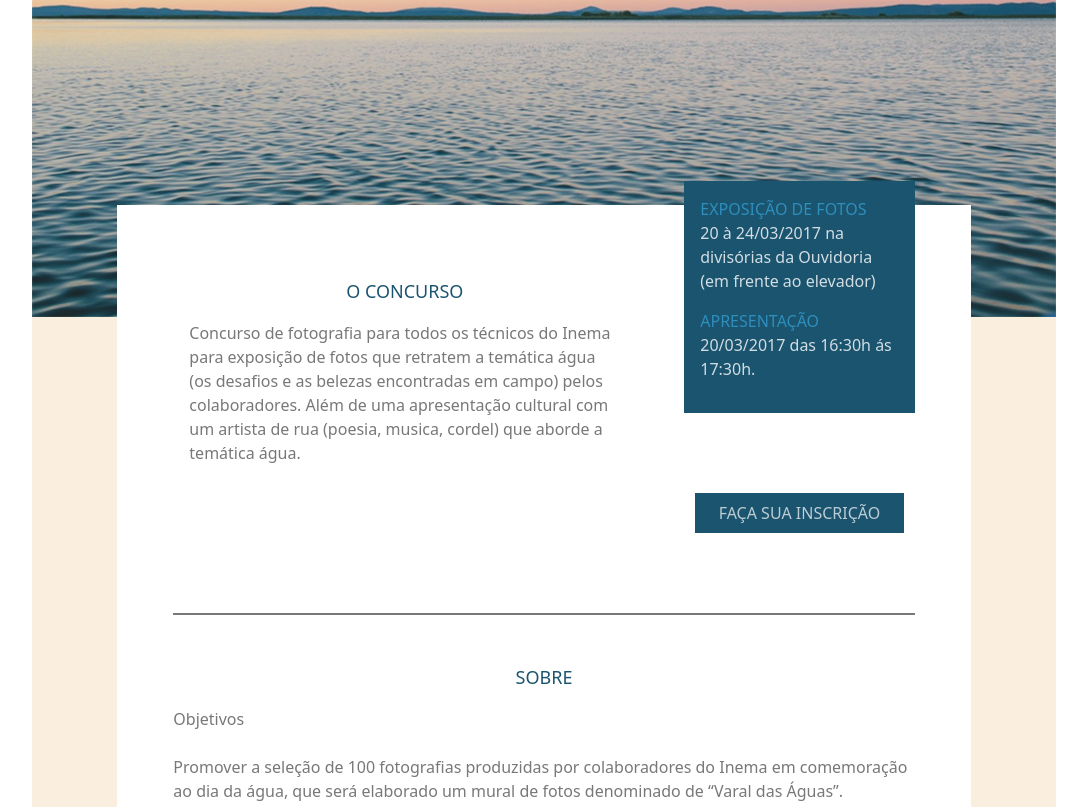
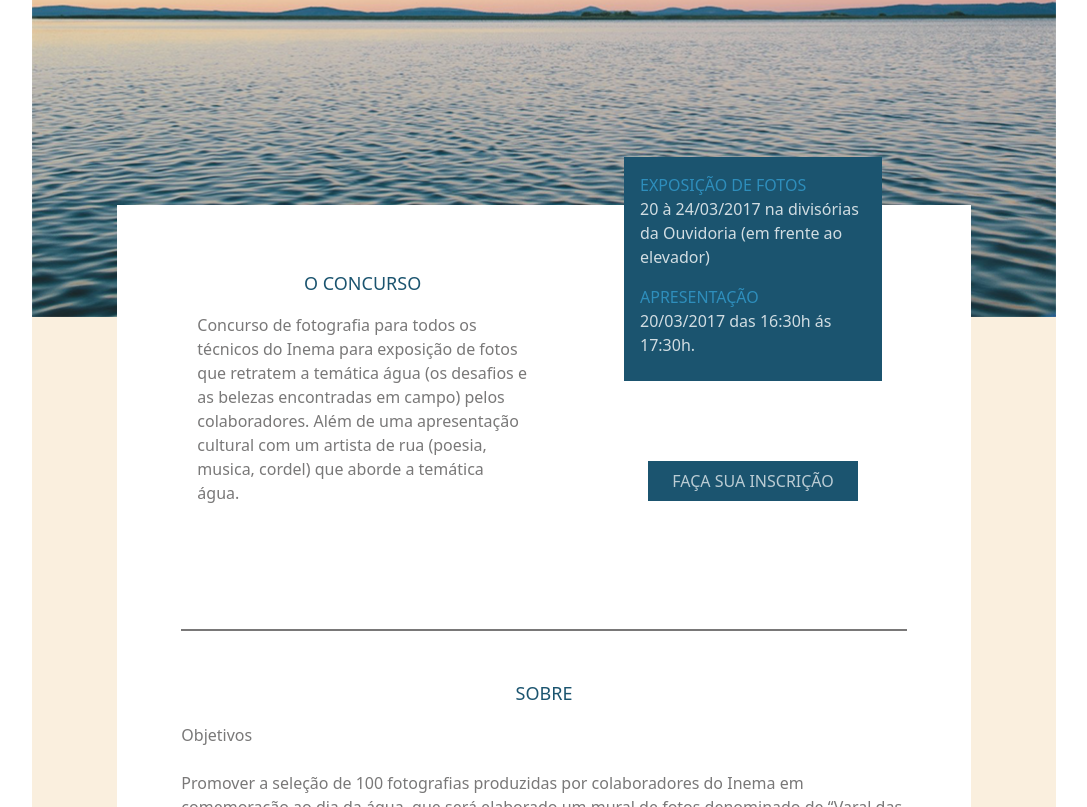
Before and after one commit to thiagosesquivel/inema-front, a React (Create React App) app: page / in a window 1280 px wide. Shown: the part 413-1220 px from the top of the page, without its empty margins (96-1183 px from the left). Built offline with nearby package versions, Linux system fonts and the light colour scheme.

Commit message:
Ajustando espaçamentos e tamanhos

```diff
--- a/src/App.js
+++ b/src/App.js
@@ -42,20 +42,20 @@ const cronograma = [
 
 
   return (
-    <div className="flex flex-col lg:w-full max-w-5xl self-center justify-self-center">
+    <div className="flex flex-col lg:w-full max-w-5xl  self-center justify-self-center">
         <Header items={items} />
         <div id="inicio" className="w-full h-auto relative">
           <img src={logo} className="w-full h-auto block"/>
         </div>
         <main className="bg-lightPink w-full h-auto flex justify-center">
-            <div className="lg:w-5/6 w-4/5 h-auto bg-white  p-8 lg:p-14 relative -top-28">
+            <div className="lg:w-5/6 w-4/5 h-auto bg-white  p-18 lg:p-16 lg:pt-12 relative -top-28">
                 <div className="flex w-full lg:flex-row flex-col">
-                  <Content id="concurso" title="O CONCURSO" className="lg:w-4/6 w-full lg:mr-12 lg:p-4">
+                  <Content id="concurso" title="O CONCURSO" className="lg:w-3/6 w-full lg:mr-16 lg:p-4">
                       <p>
                         Concurso de fotografia para todos os técnicos do Inema para exposição de fotos que retratem a temática água (os desafios e as belezas encontradas em campo) pelos colaboradores. Além de uma apresentação cultural com um artista de rua (poesia, musica, cordel) que aborde a temática água.
                       </p>
                   </Content>
-                  <div className="flex flex-col lg:w-2/6 w-full h-auto justify-center items-center  top-0  lg:relative lg:-top-20">
+                  <div className="flex flex-col lg:w-2/5 w-full h-auto justify-center items-center p-4 top-0  lg:relative lg:-top-28">
                       <Card cronograma={cronograma} />
                       <Button className="bg-blue mt-20 text-white text-opacity-70 hover:bg-opacity-90 p-2 pl-6 pr-6">FAÇA SUA INSCRIÇÃO</Button>
                   </div>
--- a/src/Components/Card.js
+++ b/src/Components/Card.js
@@ -2,7 +2,7 @@ import React from 'react';
 
 function Card({cronograma}){
     return (
-        <div className="bg-blue w-full p-4">
+        <div className="bg-blue w-full h-56 p-4">
             {cronograma.map(c=>{
                 return(
                     <div className="flex flex-col mb-4">
```
